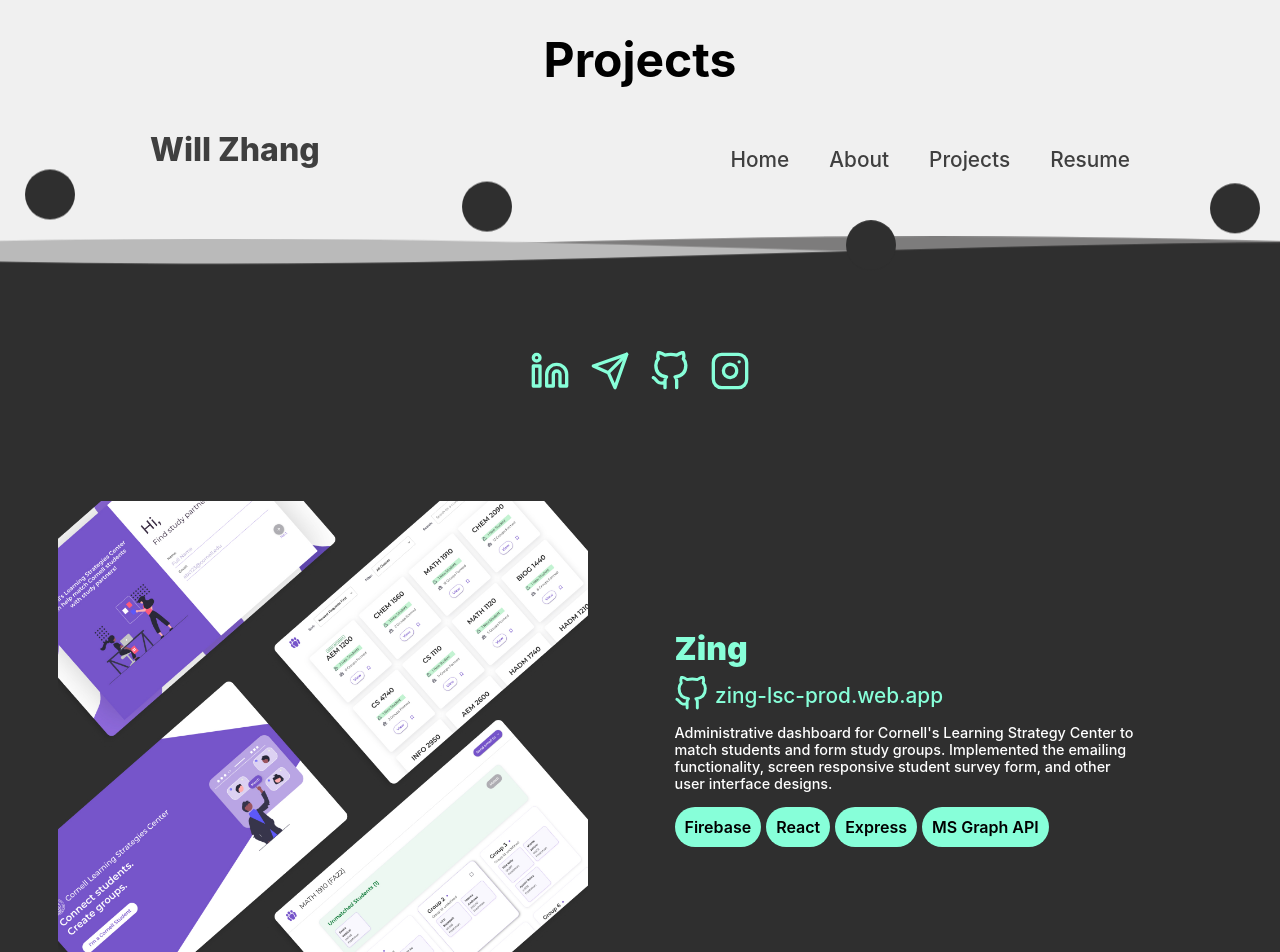
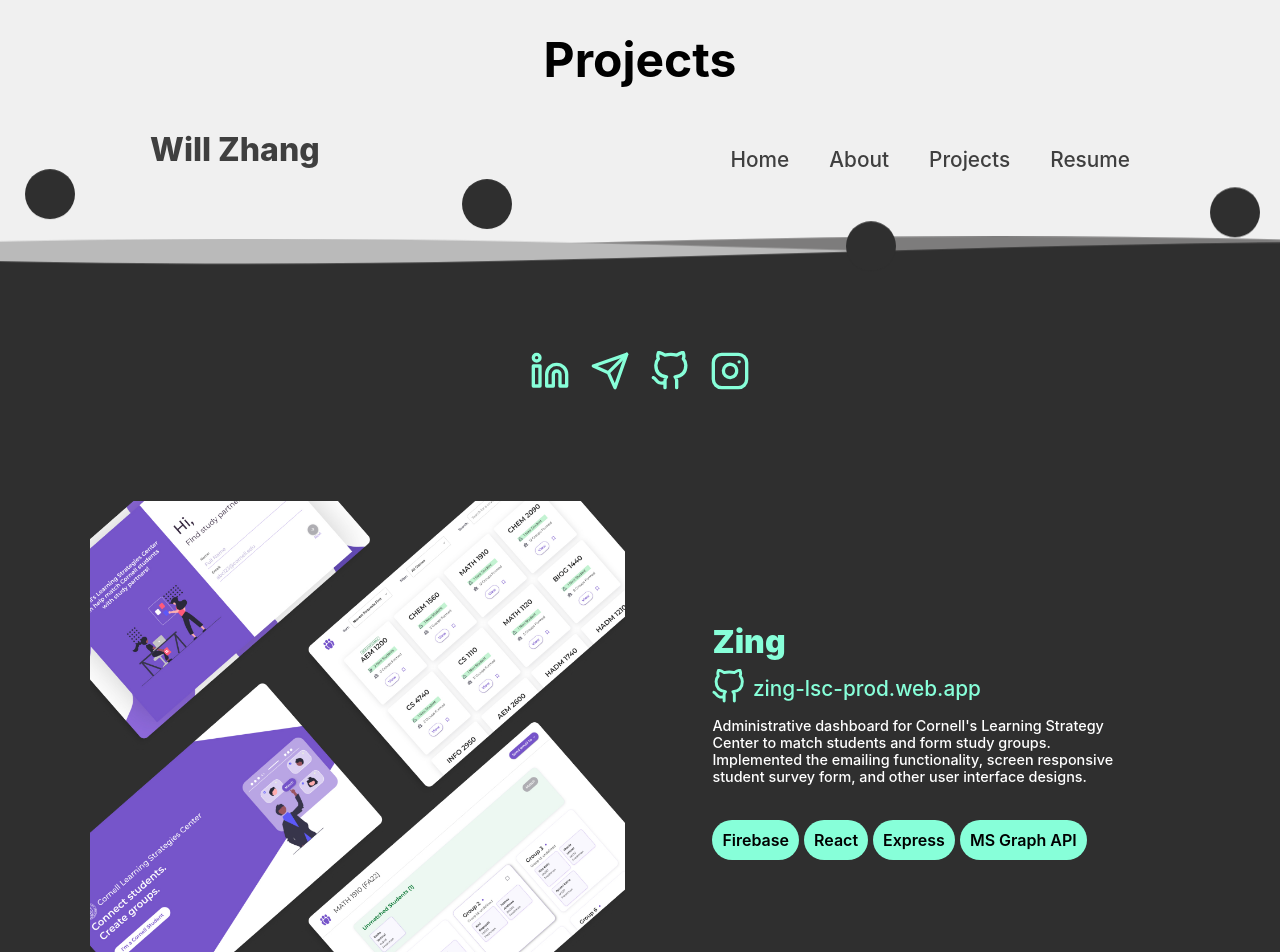
Before and after one commit to wizhaaa/wizhaa.com, a React (Create React App) app: page /projects in a window 1280 px wide. Shown: the top 952 px of the page. Built offline with nearby package versions, Linux system fonts and the light colour scheme.

Commit message:
fix styling

```diff
--- a/src/styles/project.scss
+++ b/src/styles/project.scss
@@ -80,7 +80,8 @@
 }
 
 .proj {
-  width: 50%;
+  width: 100%;
+  max-width: 550px;
   height: auto;
   padding: 5%;
   color: #fff;
@@ -91,6 +92,7 @@
   height: 100%;
   max-height: 500px;
   max-width: 550px;
+  max-width: 100%;
   padding: 10px;
 }
 
@@ -112,6 +114,7 @@
 }
 
 .techs {
+  padding-top: 20px;
   display: flex;
   flex-flow: row wrap;
   gap: 5px;
```
